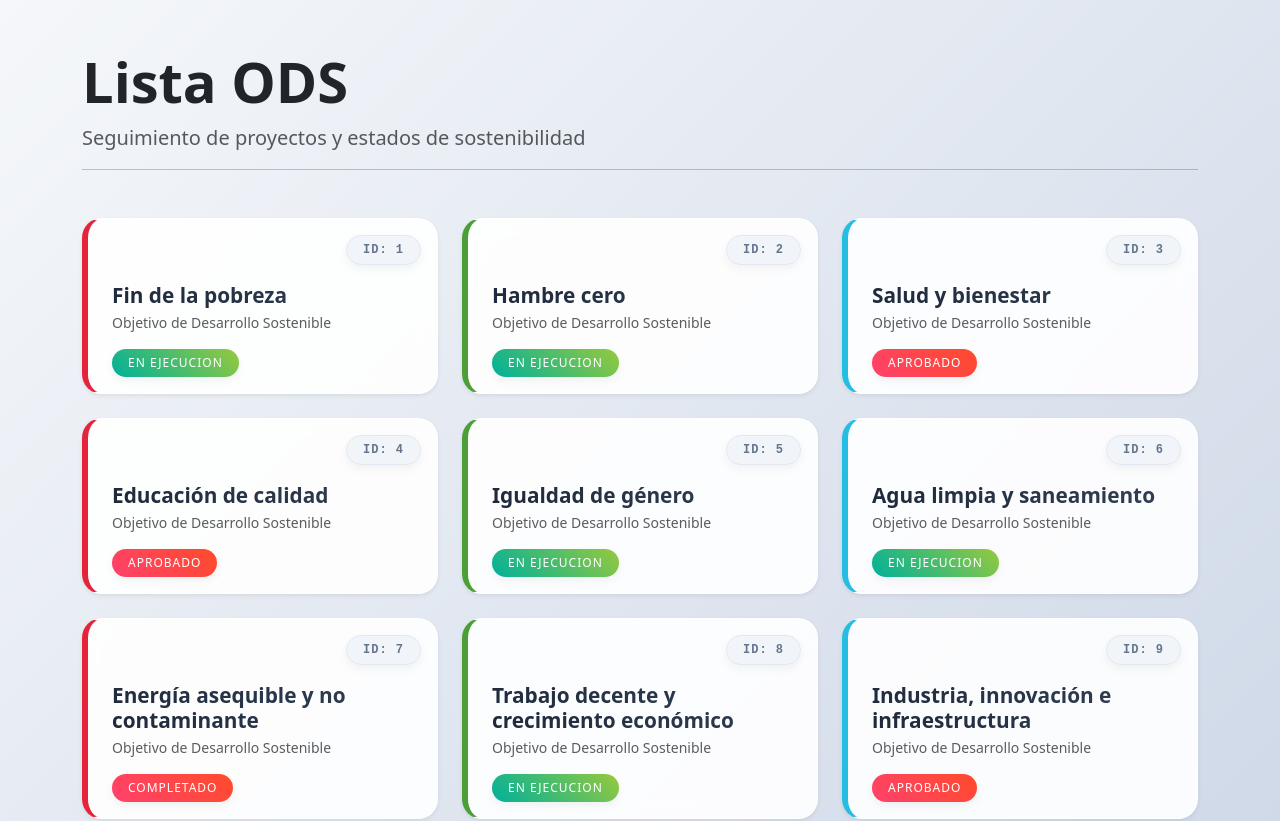
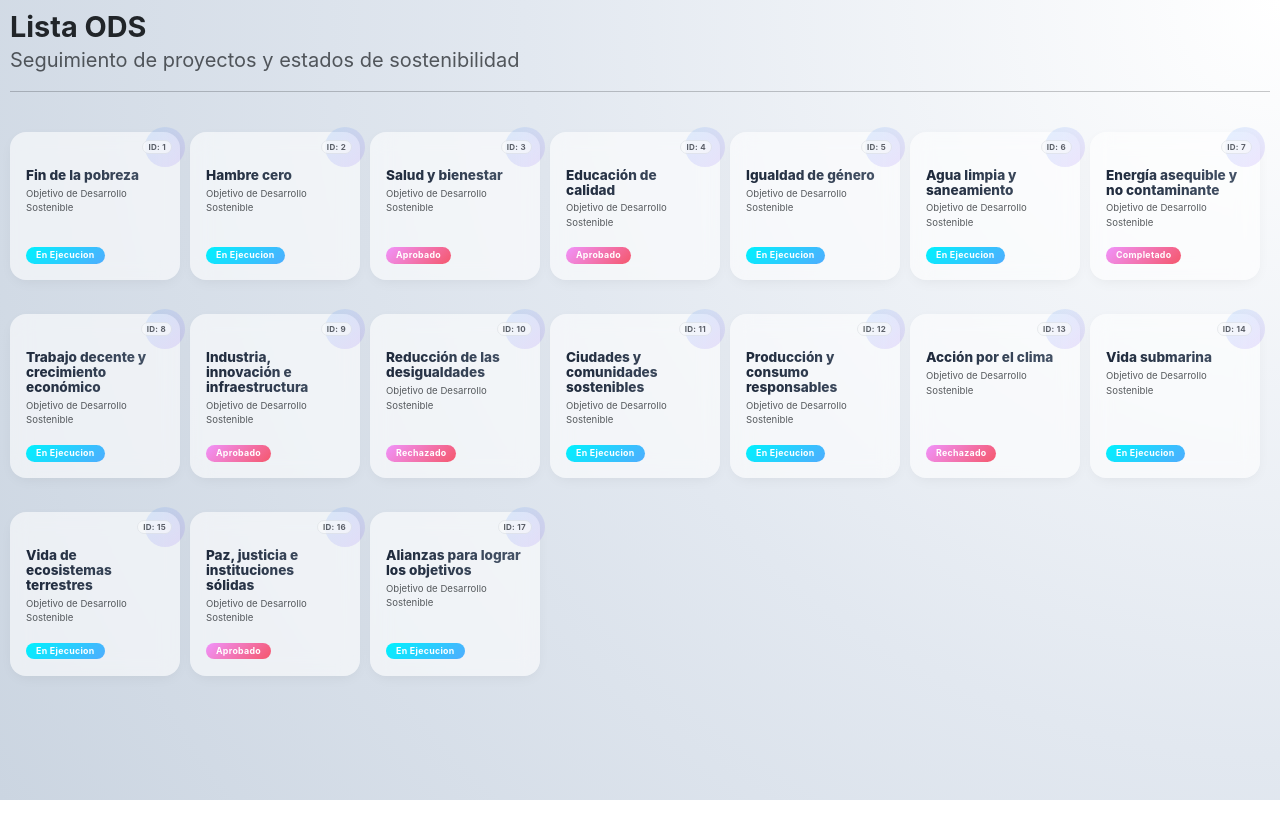
Before and after one commit to DeityLimon/HolaMundoReact, a React (Vite) app in the folder HolaMundo/: page / in a window 1280 px wide. Shown: the top 821 px of the page. After the commit the page ends 800 px from the top, so only its background shows below. Built offline with nearby package versions, Linux system fonts and the light colour scheme.

Commit message:
Modificacion App.css

```diff
--- a/HolaMundo/src/App.css
+++ b/HolaMundo/src/App.css
@@ -1,87 +1,126 @@
 /* =========================================
-   ESTILO: VIBRANT MODERN (Glassmorphism + ODS Colors)
+   ESTILO: ULTRA-COMPACT NEÓN GLASS (MAX SPACE)
    ========================================= */
 
-/* 1. Fondo con un degradado suave para que resalten los colores */
+/* 1. Reset de márgenes para usar TODA la pantalla */
 body {
-  background: linear-gradient(135deg, #f5f7fa 0%, #c3cfe2 100%) !important;
+  background: radial-gradient(circle at top right, #ffffff, #e2e8f0, #cbd5e1) !important;
   min-height: 100vh;
+  margin: 0 !important;
+  padding: 10px !important;
+  font-family: 'Inter', sans-serif;
+  overflow-x: hidden;
 }
 
-/* 2. La Tarjeta: Efecto Cristal (Glass) */
-.card {
-  border-radius: 20px !important;
-  border: 1px solid rgba(255, 255, 255, 0.8) !important;
-  background: rgba(255, 255, 255, 0.9) !important;
-  backdrop-filter: blur(10px); /* Efecto de desenfoque detrás */
-  transition: all 0.4s cubic-bezier(0.175, 0.885, 0.32, 1.275) !important;
-  overflow: hidden;
-  position: relative;
-  padding-left: 8px; /* Espacio para la barra de color */
+/* Forzamos que Bootstrap no limite el ancho */
+.container {
+  max-width: 100% !important;
+  width: 100% !important;
+  padding: 0 !important;
+  margin: 0 !important;
 }
 
-/* Barra de color lateral dinámica usando nth-child */
-/* Esto le da un color distinto a cada tarjeta automáticamente */
-.col:nth-child(3n+1) .card { border-left: 6px solid #e5243b !important; }
-.col:nth-child(3n+2) .card { border-left: 6px solid #4c9f38 !important; }
-.col:nth-child(3n+3) .card { border-left: 6px solid #26bde2 !important; }
+/* 2. Grid de máxima densidad */
+.row {
+  display: flex !important;
+  flex-wrap: wrap !important;
+  justify-content: flex-start !important; /* Alineado a la izquierda para ganar espacio */
+  gap: 10px !important; /* Espacio mínimo entre tarjetas */
+  margin: 0 !important;
+}
+
+.col {
+  /* Reducimos el ancho base a 170px para que entren muchas más */
+  flex: 0 1 170px !important;
+  max-width: 200px !important;
+  padding: 0 !important;
+}
+
+/* 3. Tarjeta Slim Glass */
+.card {
+  border: none !important;
+  border-radius: 16px !important;
+  background: rgba(255, 255, 255, 0.6) !important;
+  backdrop-filter: blur(10px);
+  transition: all 0.3s ease !important;
+  box-shadow: 0 4px 15px -5px rgba(0, 0, 0, 0.08) !important;
+  height: 100% !important;
+  position: relative;
+}
+
+/* Círculo decorativo más pequeño para no estorbar */
+.card::after {
+  content: "";
+  position: absolute;
+  top: -5px;
+  right: -5px;
+  width: 40px;
+  height: 40px;
+  background: linear-gradient(135deg, rgba(0, 123, 255, 0.1), rgba(102, 16, 242, 0.1));
+  border-radius: 50%;
+  z-index: -1;
+}
 
 .card:hover {
-  transform: translateY(-12px) scale(1.02);
-  box-shadow: 0 20px 40px rgba(0,0,0,0.12) !important;
-  background: #ffffff !important;
+  transform: translateY(-5px);
+  background: rgba(255, 255, 255, 0.95) !important;
+  box-shadow: 0 12px 25px -10px rgba(50, 50, 93, 0.2) !important;
 }
 
-/* 3. Títulos: Gradientes de color */
+/* 4. Título Ultra-Compacto */
 .card-title {
-  background: linear-gradient(45deg, #1e293b, #334155);
+  background: linear-gradient(to right, #1e293b, #475569);
   -webkit-background-clip: text;
   -webkit-text-fill-color: transparent;
   font-weight: 800 !important;
-  font-size: 1.3rem !important;
-  margin-top: 10px;
+  font-size: 0.85rem !important; /* Tamaño reducido para evitar saltos de línea */
+  margin-top: 12px !important;
+  margin-bottom: 4px !important;
+  line-height: 1.1;
+  word-break: keep-all !important;
 }
 
-/* 4. Badges de Estado: Estilo "Pill" Neón */
-.badge {
-  border-radius: 50px !important; /* Estilo píldora total */
-  padding: 8px 16px !important;
-  font-size: 0.75rem !important;
-  text-transform: uppercase;
-  letter-spacing: 1px;
-  box-shadow: 0 4px 10px rgba(0,0,0,0.05);
+.card-text {
+  font-size: 0.6rem !important;
+  margin-bottom: 10px !important;
+  display: block;
 }
 
-/* Colores vibrantes para los estados */
-.text-bg-success {
-  background: linear-gradient(45deg, #00b09b, #96c93d) !important; /* Degradado verde neón */
-  color: white !important;
-  border: none;
+/* 5. Badges (Píldoras Neón) en formato mini */
+.badge {
+  border-radius: 50px !important;
+  padding: 4px 10px !important;
+  font-size: 0.55rem !important;
+  font-weight: 700 !important;
+  letter-spacing: 0.3px;
 }
 
-.text-bg-danger {
-  background: linear-gradient(45deg, #ff416c, #ff4b2b) !important; /* Degradado rojo pasión */
+.text-bg-success {
+  background: linear-gradient(135deg, #00f2fe 0%, #4facfe 100%) !important;
   color: white !important;
-  border: none;
 }
 
-/* 5. El ID: Flotante y moderno */
-.badge.bg-light {
-  background: #f1f5f9 !important;
-  color: #64748b !important;
-  border: 1px solid #e2e8f0 !important;
-  font-family: 'Courier New', Courier, monospace; /* Toque técnico */
+.text-bg-danger, .text-bg-primary {
+  background: linear-gradient(135deg, #f093fb 0%, #f5576c 100%) !important;
+  color: white !important;
 }
 
-/* Animación de entrada para las tarjetas */
-@keyframes fadeIn {
-  from { opacity: 0; transform: translateY(20px); }
-  to { opacity: 1; transform: translateY(0); }
+/* 6. ID minimalista */
+.badge.bg-light {
+  position: absolute;
+  top: 8px;
+  right: 8px;
+  font-size: 0.5rem !important;
+  padding: 2px 5px !important;
+  opacity: 0.7;
 }
 
-.col {
-  animation: fadeIn 0.5s ease backwards;
+/* Ajuste del Header para no robar espacio vertical */
+header.mb-5 {
+  margin-bottom: 1rem !important;
 }
 
-/* Retraso de animación para cada tarjeta */
-.col:nth-child(n) { animation-delay: calc(0.1s * var(--n, 1)); }
+h1.display-4 {
+  font-size: 1.8rem !important;
+  margin: 0;
+}
```
